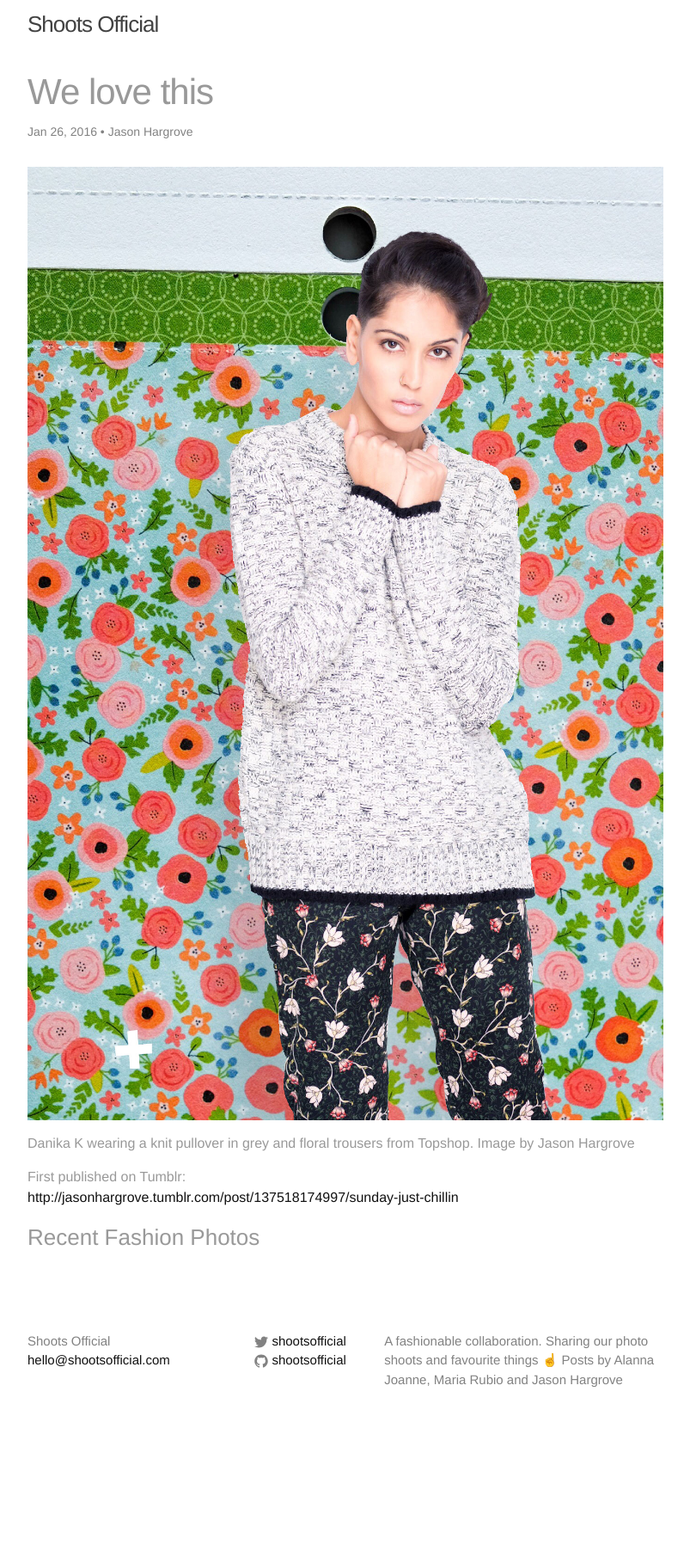
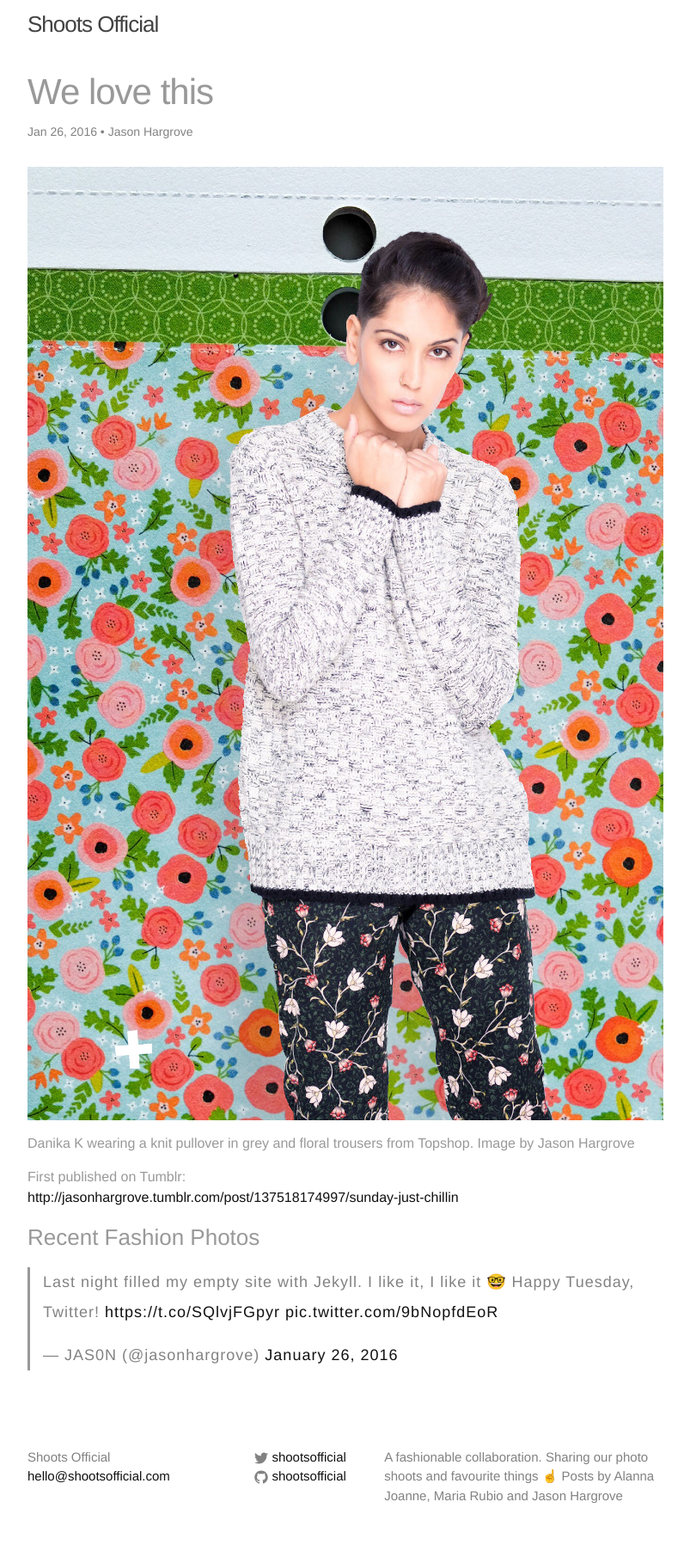
Before and after one commit to jasonhargrove/blog, a Jekyll site: the page built from _posts/2016-01-26-shoots-danika-floral-craft-jh+.md, in a window 1280 px wide. Shown: the whole page at 86% size, without its empty margins (238-1041 px from the left). Built offline with Jekyll 4.4.1, drawn with Linux system fonts in a browser that asks for light colours; comment, search, counter and statistics services are not loaded; before the commit the page ends 1676 px from its top, so only the background shows below that.

```diff
--- a/_posts/2016-01-26-shoots-danika-floral-craft-jh+.md
+++ b/_posts/2016-01-26-shoots-danika-floral-craft-jh+.md
@@ -40,3 +40,6 @@ shareImage: "http://shootsofficial.com/assets/images/shoots-official-danika-flor
 <div id="flickr_badge_wrapper">
 	<script type="text/javascript" src="http://www.flickr.com/badge_code.gne?count=25&display=random&size=square&nsid=134797126@N06&raw=1"></script>
 </div>
+
+<blockquote class="twitter-tweet" lang="en"><p lang="en" dir="ltr">Last night filled my empty site with Jekyll. I like it, I like it 🤓 Happy Tuesday, Twitter!&#10;&#10;<a href="https://t.co/SQlvjFGpyr">https://t.co/SQlvjFGpyr</a> <a href="https://t.co/9bNopfdEoR">pic.twitter.com/9bNopfdEoR</a></p>&mdash; JAS0N (@jasonhargrove) <a href="https://twitter.com/jasonhargrove/status/692037019908902913">January 26, 2016</a></blockquote>
+<script async src="//platform.twitter.com/widgets.js" charset="utf-8"></script>
```
Also changed, not shown: 1 other file.
